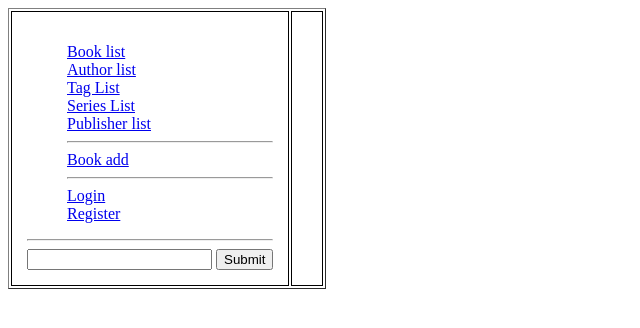
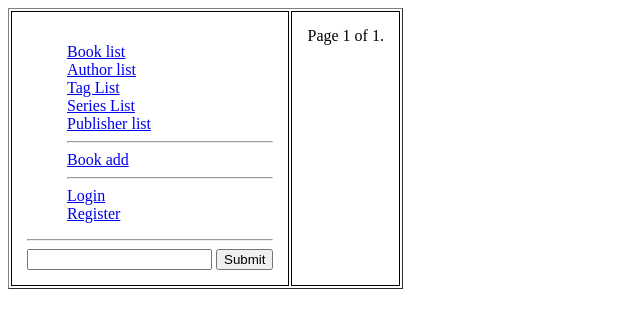
Before and after one commit to IllusionOfControl/candle, a Django app: page / in a window 1280 px wide. Shown: the top 328 px of the page, without its empty margins (0-640 px from the left). Run offline with Django 3.2, Linux system fonts and the light colour scheme; data that the repository does not hold is empty.

Commit message:
added pagination at book list page. some fixes

```diff
--- /dev/null
+++ b/bookstore/templates/_pagination.html
@@ -0,0 +1,19 @@
+{% block pagination %}
+    <div class="pagination">
+    <span class="step-links">
+        {% if page_obj.has_previous %}
+            <a href="?page=1">&laquo; first</a>
+            <a href="?page={{ page_obj.previous_page_number }}">previous</a>
+        {% endif %}
+
+        <span class="current">
+            Page {{ page_obj.number }} of {{ page_obj.paginator.num_pages }}.
+        </span>
+
+        {% if page_obj.has_next %}
+            <a href="?page={{ page_obj.next_page_number }}">next</a>
+            <a href="?page={{ page_obj.paginator.num_pages }}">last &raquo;</a>
+        {% endif %}
+    </span>
+</div>
+{% endblock %}
--- a/bookstore/templates/index.html
+++ b/bookstore/templates/index.html
@@ -2,4 +2,8 @@
 
 {% block content %}
     {% include "_booklist.html" %}
+
+    {% with page_obj=books %}
+        {% include "_pagination.html" %}
+    {% endwith %}
 {% endblock %}
--- a/bookstore/views.py
+++ b/bookstore/views.py
@@ -4,14 +4,18 @@ from django.core.files.storage import default_storage
 from django.utils.text import get_valid_filename
 from django.db.models import Q
 from django.contrib import messages
+from django.core.paginator import Paginator
 from bookstore.models import *
 from bookstore.forms import BookForm
 import mimetypes
 
 
 def index(request):
+    page_num = request.GET.get('page', 1)
     payload = dict()
     payload['books'] = Book.objects.all()
+    paginator = Paginator(payload['books'], 30)
+    payload['books'] = paginator.get_page(page_num)
     payload['title'] = "Book list"
 
     return render(request, 'index.html', payload)
@@ -56,8 +60,8 @@ def book_add(request):
                 new_file = File(book=book,
                                 extension=ext,
                                 md5='1', size=size,
-                                uploader=request.user,
-                                uuid='1').save()
+                                uploader=request.user)
+                new_file.save()
                 default_storage.save(new_file.uuid, f)
 
             return redirect(reverse('book_page', kwargs={'book_id': book.id}))
--- a/candle/settings.py
+++ b/candle/settings.py
@@ -122,3 +122,5 @@ USE_TZ = True
 STATIC_URL = '/static/'
 
 MEDIA_ROOT = 'storage/'
+
+ITEMS_PER_PAGE = 20
```
Also changed, not shown: bookstore/models.py (+5 -5 lines).
